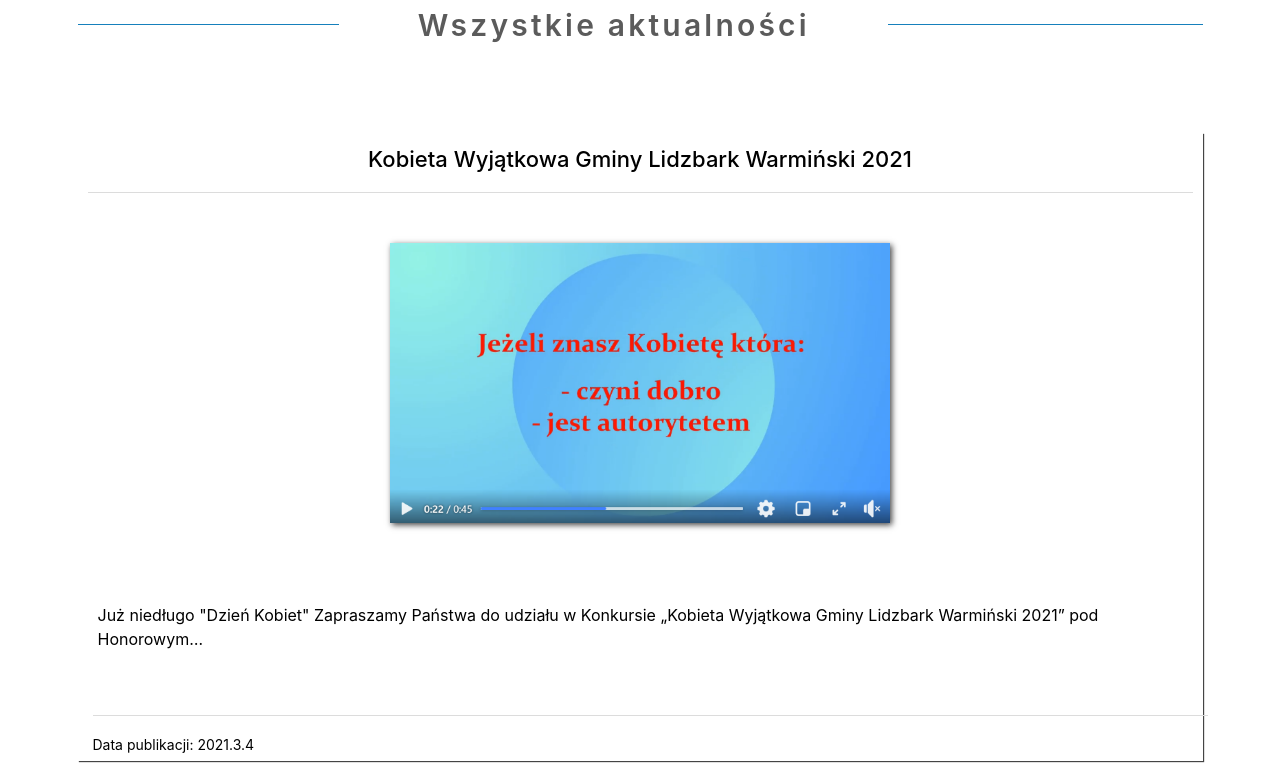
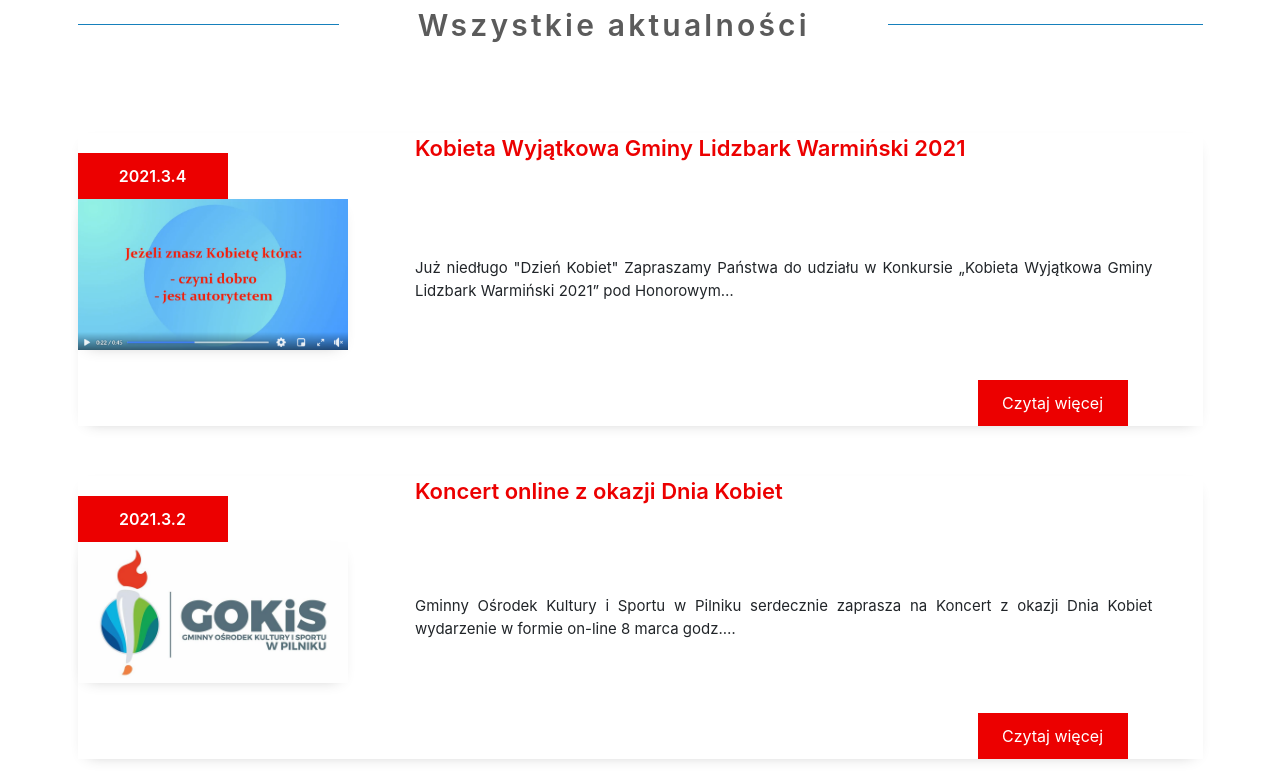
Before and after one commit to KolodziejczykTomasz/gokis, a Gatsby site: page /allposts in a window 1280 px wide. Shown: the part 797-1580 px from the top of the page. Built offline with nearby package versions, Linux system fonts and the light colour scheme; Gatsby itself is replaced by a stand-in of ours.

Commit message:
Added new styles to postitem component.

```diff
--- a/src/components/postItem.js
+++ b/src/components/postItem.js
@@ -3,73 +3,116 @@ import styled from "styled-components"
 import Image from "gatsby-image"
 import { Link } from "gatsby"
 
-const CardBody = styled.div`
-  display: flex;
-  flex-direction: column;
-  position: relative;
-  width: 100%;
-  height: auto;
-  padding: 10px 10px;
-  margin-right: 15px;
-  margin-bottom: 25px;
-  -moz-box-shadow: 1px 1px 1px 0px #444;
-  -webkit-box-shadow: 1px 1px 1px 0px #444;
-  box-shadow: 1px 1px 1px 0px #444;
-  color: black;
+const CardWrapper = styled.div`
+  height: 100%;
+  margin-bottom: 50px;
+  -moz-box-shadow: 0 5px 15px -10px rgba(0, 0, 0, 0.3);
+  -webkit-box-shadow: 0 5px 15px -10px rgba(0, 0, 0, 0.3);
+  box-shadow: 0 5px 15px -10px rgba(0, 0, 0, 0.3);
+`
+
+const CardHeader = styled.div`
+  display: grid;
+  grid-template-columns: 0.3fr 0.7fr;
+  color: rgb(236, 0, 0);
+  font-weight: 600;
+`
+const CardHeaderTitle = styled.div`
+  font-size: 22px;
+  line-height: 30px;
+`
+
+const CardHeaderDate = styled.div`
+  display: block;
+  padding: 10px 15px;
+  color: #fff;
+  background-color: rgb(236, 0, 0);
+  border: none;
+  margin-right: 75px;
+  width: 150px;
+  margin-top: 20px;
   text-decoration: none;
+  text-align: center;
+  border: 1px solid transparent;
   :hover {
-    color: black;
-    text-decoration: none;
-    -moz-box-shadow: 1px 1px 3px 0px #444;
-    -webkit-box-shadow: 1px 1px 3px 0px #444;
-    box-shadow: 1px 1px 3px 0px #444;
+    border: 1px solid rgb(236, 0, 0);
+    color: rgb(236, 0, 0);
+    background-color: #fff;
   }
 `
 
-const CardTitle = styled.div`
-display: block;
-width: 100%;
-  font-size: 22px;
-  font-weight: 500;
-  text-align: center;
+const CardMain = styled.div`
+  display: grid;
+  grid-template-columns: 0.3fr 0.7fr;
+  font-size: 15px;
+`
+const CardMainPhoto = styled.div`
+  margin-bottom: 10px;
 `
 
-const StyledImage = styled(Image)`
-  width: 60%;
-  max-width: 500px;
-  max-height: 400px;
-  margin: 50px auto 70px auto;
-  -moz-box-shadow: 2px 2px 6px 0px #444;
-  -webkit-box-shadow: 2px 2px 6px 0px #444;
-  box-shadow: 2px 2px 6px 0px #444;
+const CardMainPhotoItem = styled(Image)`
+  width: 80%;
+  display: grid;
+  object-fit: cover;
+  align-items: right;
+  -moz-box-shadow: 0 5px 15px -10px rgba(0, 0, 0, 0.3);
+  -webkit-box-shadow: 0 5px 15px -10px rgba(0, 0, 0, 0.3);
+  box-shadow: 0 5px 15px -10px rgba(0, 0, 0, 0.3);
 `
 
-const CardExcerpt = styled.div`
-  margin: 10px 10px 100px 10px;
+const ButtonMore = styled.div`
+  display: block;
+  padding: 10px 15px;
+  color: #fff;
+  background-color: rgb(236, 0, 0);
+  border: none;
+  margin-right: 75px;
+  width: 150px;
+  margin-top: 20px;
+  text-decoration: none;
+  float: right;
+  text-align: center;
+  border: 1px solid transparent;
+  :hover  {
+    border: 1px solid rgb(236, 0, 0);
+    color: rgb(236, 0, 0);
+    background-color: #fff;
+    text-decoration: none;  }
 `
 
-const CardFotter = styled.div`
-  position: absolute;
-  bottom: 0;
-  width: 100%;
-  height: auto;
-  padding: 0 5px 5px 5px;
-  align-content: center;
+const CardMainContent = styled.div`
+  display: flex;
+  align-items: center;
+  padding-right: 50px;
+  text-align: justify;
+  hyphens: auto;
+  word-wrap: break-word;
+`
+
+const CardFooter = styled.div`
+  display: flex;
+  justify-content: flex-end;
 `
 
 const PostItem = ({ title, image, published, excerpt, slug }) => {
   return (
-    <CardBody as={Link} to={`/${slug}`}>
-      <CardTitle>
-        {title} <hr />
-        <StyledImage fluid={image} />
-      </CardTitle>
-      <CardExcerpt>{excerpt}</CardExcerpt>
-      <CardFotter>
-        <hr />
-        <small>Data publikacji: {published}</small>
-      </CardFotter>
-    </CardBody>
+    <CardWrapper>
+      <CardHeader>
+        <CardHeaderDate>{published}</CardHeaderDate>
+        <CardHeaderTitle>{title}</CardHeaderTitle>
+      </CardHeader>
+      <CardMain>
+        <CardMainPhoto>
+          <CardMainPhotoItem fluid={image} />
+        </CardMainPhoto>
+        <CardMainContent>{excerpt}</CardMainContent>
+      </CardMain>
+      <CardFooter>
+        <ButtonMore as={Link} to={`/${slug}`}>
+          Czytaj więcej
+        </ButtonMore>
+      </CardFooter>
+    </CardWrapper>
   )
 }
 
```
Also changed, not shown: src/components/carditem.js (+8 -8 lines).
